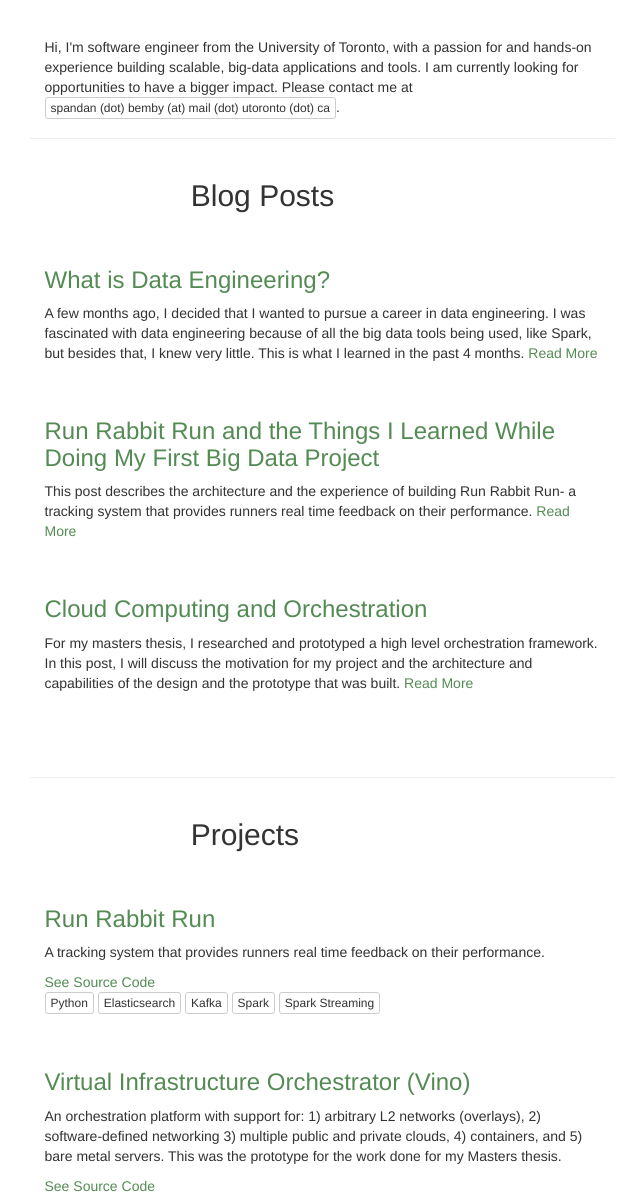
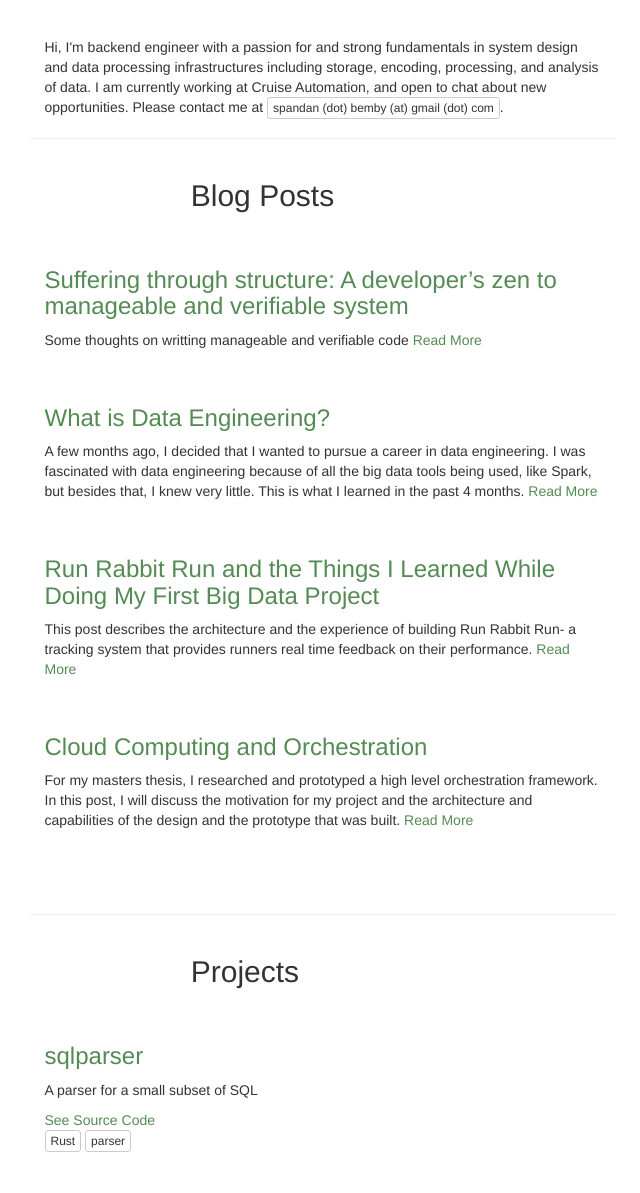
Before and after one commit to spandanb/spandanb.github.io, a plain HTML site: page index.html in a window 1280 px wide. Shown: the part 229-1422 px from the top of the page, without its empty margins (318-958 px from the left). Drawn offline with Linux system fonts and the light colour scheme.

Commit message:
Document website generation; template blurb and email; use Pipfile

```diff
--- a/index.html
+++ b/index.html
@@ -99,10 +99,8 @@
                 <div class="row page-header">
                     <div class="col-md-12">
                         <p>
-                            Hi, I'm software engineer from the University of Toronto, with a passion for and
-                            hands-on experience building scalable, big-data applications and tools.
-                            I am currently looking for opportunities to have a bigger impact. Please contact me at
-                            <span class="tag">spandan (dot) bemby (at) mail (dot) utoronto (dot) ca</span>.
+                            Hi, I'm backend engineer with a passion for and strong fundamentals in system design and data processing infrastructures including storage, encoding, processing, and analysis of data. I am currently working at Cruise Automation, and open to chat about new opportunities. Please contact me at
+                            <span class="tag">spandan (dot) bemby (at) gmail (dot) com</span>.
                         </p>
                     </div>
                 </div>
@@ -117,7 +115,27 @@
 
 
 
-                <!-- Item 1: What is Data Engineering? -->
+                <!-- Item 1: Suffering through structure: A developer’s zen to manageable and verifiable system -->
+                <div class="row">
+                    <div class="col-md-12 portfolio-item">
+                        <h3>
+                            <a href="https://medium.com/@superspandan/suffering-through-structure-a-developers-zen-to-manageable-and-verifiable-systems-7c1a79f52cbb" target="_blank">
+                                Suffering through structure: A developer’s zen to manageable and verifiable system
+                            </a>
+                        </h3>
+                        <p>
+                            Some thoughts on writting manageable and verifiable code
+                            <a href="https://medium.com/@superspandan/suffering-through-structure-a-developers-zen-to-manageable-and-verifiable-systems-7c1a79f52cbb" target="_blank">
+                                Read More
+                            </a>
+                        </p>
+                    </div>
+                </div>
+                <!--./row -->
+
+
+
+                <!-- Item 2: What is Data Engineering? -->
                 <div class="row">
                     <div class="col-md-12 portfolio-item">
                         <h3>
@@ -137,7 +155,7 @@
 
 
 
-                <!-- Item 2: Run Rabbit Run and the Things I Learned While Doing My First Big Data Project -->
+                <!-- Item 3: Run Rabbit Run and the Things I Learned While Doing My First Big Data Project -->
                 <div class="row">
                     <div class="col-md-12 portfolio-item">
                         <h3>
@@ -157,7 +175,7 @@
 
 
 
-                <!-- Item 3: Cloud Computing and Orchestration -->
+                <!-- Item 4: Cloud Computing and Orchestration -->
                 <div class="row">
                     <div class="col-md-12 portfolio-item">
                         <h3>
@@ -191,7 +209,34 @@
 
 
 
-                <!-- Item 1: Run Rabbit Run -->
+                <!-- Item 1: sqlparser -->
+                <div class="row">
+                    <div class="col-md-12 portfolio-item">
+                        <h3>
+                            <a href="https://github.com/spandanb/sqlparser" target="_blank">
+                                sqlparser
+                            </a>
+                        </h3>
+                        <p>
+                            A parser for a small subset of SQL
+                        </p>
+                        <a href="https://github.com/spandanb/sqlparser" target="_blank">
+                            See Source Code
+                        </a>
+                        <p>
+
+                            <span class="tag">Rust</span>
+
+                            <span class="tag">parser</span>
+
+                        </p>
+                    </div>
+                </div>
+                <!--./row -->
+
+
+
+                <!-- Item 2: Run Rabbit Run -->
                 <div class="row">
                     <div class="col-md-12 portfolio-item">
                         <h3>
@@ -224,7 +269,7 @@
 
 
 
-                <!-- Item 2: Virtual Infrastructure Orchestrator (Vino) -->
+                <!-- Item 3: Virtual Infrastructure Orchestrator (Vino) -->
                 <div class="row">
                     <div class="col-md-12 portfolio-item">
                         <h3>
@@ -259,7 +304,7 @@
 
 
 
-                <!-- Item 3: Command Line Music Player -->
+                <!-- Item 4: Command Line Music Player -->
                 <div class="row">
                     <div class="col-md-12 portfolio-item">
                         <h3>
@@ -286,7 +331,7 @@
 
 
 
-                <!-- Item 4: Localium -->
+                <!-- Item 5: Localium -->
                 <div class="row">
                     <div class="col-md-12 portfolio-item">
                         <h3>
@@ -317,7 +362,7 @@
 
 
 
-                <!-- Item 5: HelpKisaan -->
+                <!-- Item 6: HelpKisaan -->
                 <div class="row">
                     <div class="col-md-12 portfolio-item">
                         <h3>
@@ -348,7 +393,7 @@
 
 
 
-                <!-- Item 6: HTTP-over-Text -->
+                <!-- Item 7: HTTP-over-Text -->
                 <div class="row">
                     <div class="col-md-12 portfolio-item">
                         <h3>
@@ -375,7 +420,7 @@
 
 
 
-                <!-- Item 7: Navigation System for the Visually Impaired -->
+                <!-- Item 8: Navigation System for the Visually Impaired -->
                 <div class="row">
                     <div class="col-md-12 portfolio-item">
                         <h3>
@@ -404,7 +449,7 @@
 
 
 
-                <!-- Item 8: Python Static Dependency Analyzer -->
+                <!-- Item 9: Python Static Dependency Analyzer -->
                 <div class="row">
                     <div class="col-md-12 portfolio-item">
                         <h3>
```
Also changed, not shown: index.template.html (+2 -4 lines), 5 other files.
